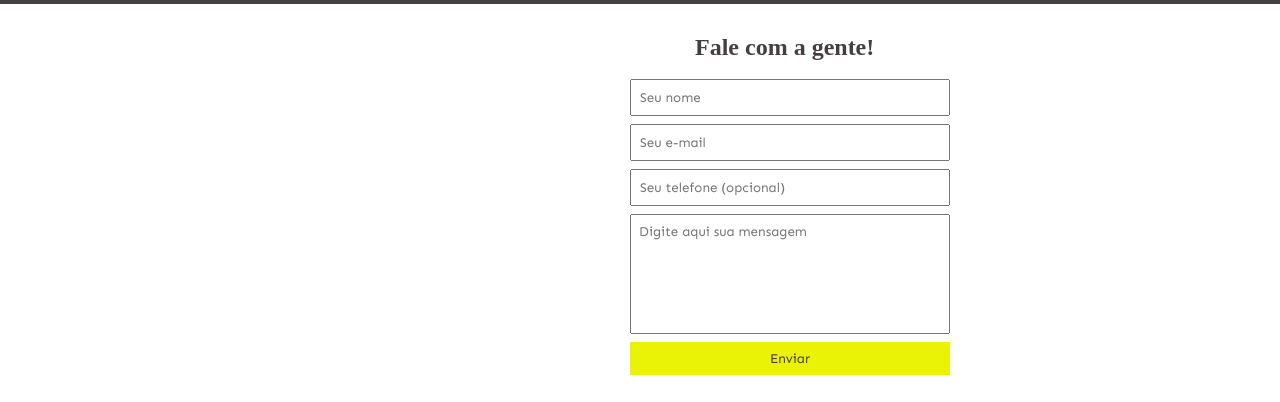
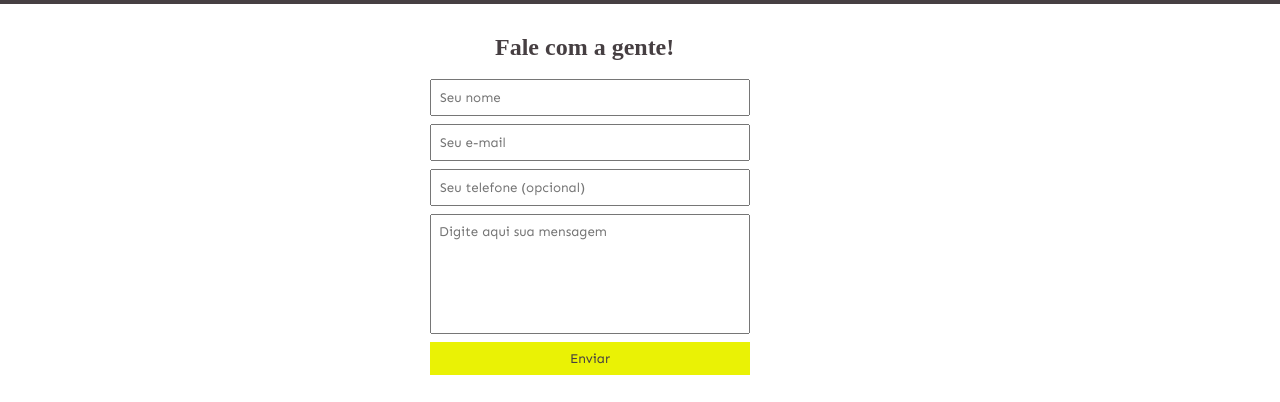
Before and after one commit to jvragazzi/curso_ebac_projetostd, a plain HTML site: page contact.html in a window 1280 px wide. Shown: the part 94-496 px from the top of the page. Drawn offline with Linux system fonts and the light colour scheme.

Commit message:
alteracao contato

```diff
--- a/contact.css
+++ b/contact.css
@@ -88,7 +88,7 @@ form textarea {
 
 #contact {
     padding: 30px;
-    margin-left: 550px;
+    margin-left: 350px;
     margin-right: 200px;
 }
 
```
